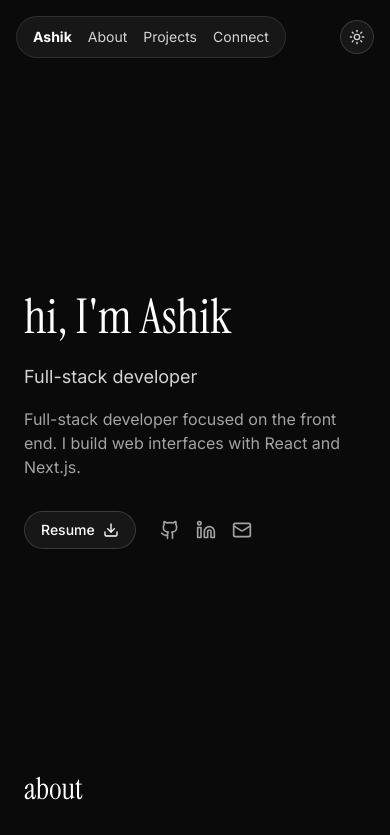
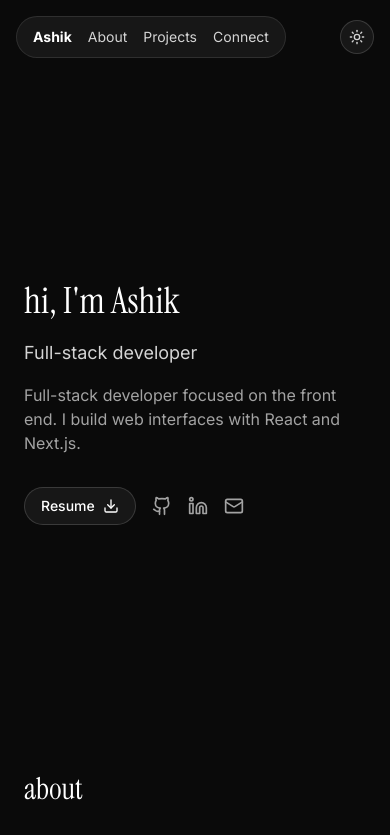
Before and after one commit to Ashik234/Personal-Website, a Next.js app: page / in a window 390 px wide. Shown: the top 835 px of the page. Built offline with nearby package versions, Linux system fonts and the light colour scheme.

Commit message:
fix(hero): scale type and spacing down on small screens

```diff
--- a/src/components/Hero/page.tsx
+++ b/src/components/Hero/page.tsx
@@ -6,14 +6,14 @@ import SocialLinks from "@/components/ui/SocialLinks";
 
 export default function HeroPage() {
   return (
-    <section className="snap-section mx-auto flex min-h-[80vh] max-w-5xl flex-col justify-center px-6 pt-40 md:pt-48">
+    <section className="snap-section mx-auto flex min-h-[80vh] max-w-5xl flex-col justify-center px-6 pt-32 sm:pt-40 md:pt-48">
       <motion.div
         initial={{ opacity: 0, y: 20 }}
         animate={{ opacity: 1, y: 0 }}
         transition={{ duration: 0.6 }}
         className="max-w-xl"
       >
-        <h1 className="font-serif text-5xl leading-tight text-neutral-900 dark:text-white md:text-6xl">
+        <h1 className="font-serif text-4xl leading-tight text-neutral-900 dark:text-white sm:text-5xl md:text-6xl">
           hi, I&apos;m {siteConfig.name}
         </h1>
         <p className="mt-4 text-lg text-neutral-600 dark:text-neutral-300">
@@ -23,7 +23,7 @@ export default function HeroPage() {
           {siteConfig.bio}
         </p>
 
-        <div className="mt-8 flex items-center gap-6">
+        <div className="mt-8 flex flex-wrap items-center gap-4 sm:gap-6">
           <ResumeButton />
           <SocialLinks />
         </div>
```
